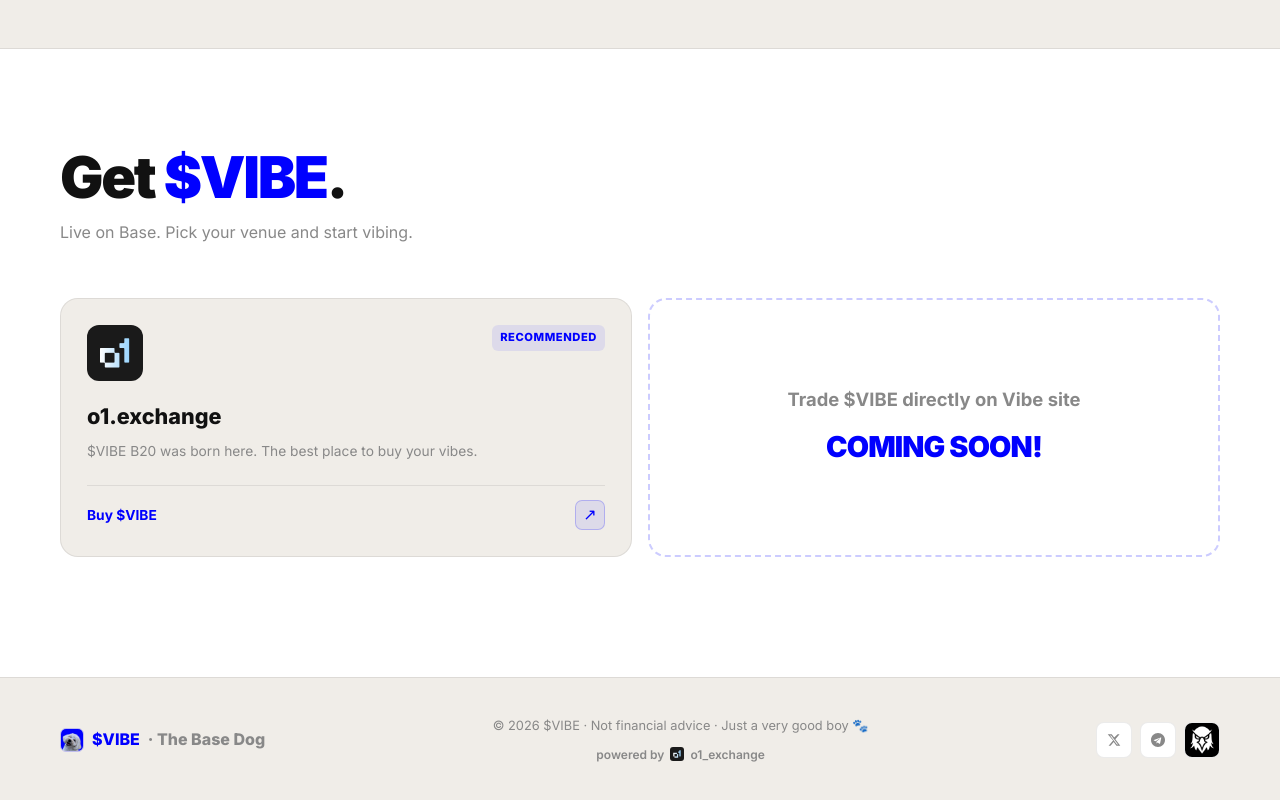
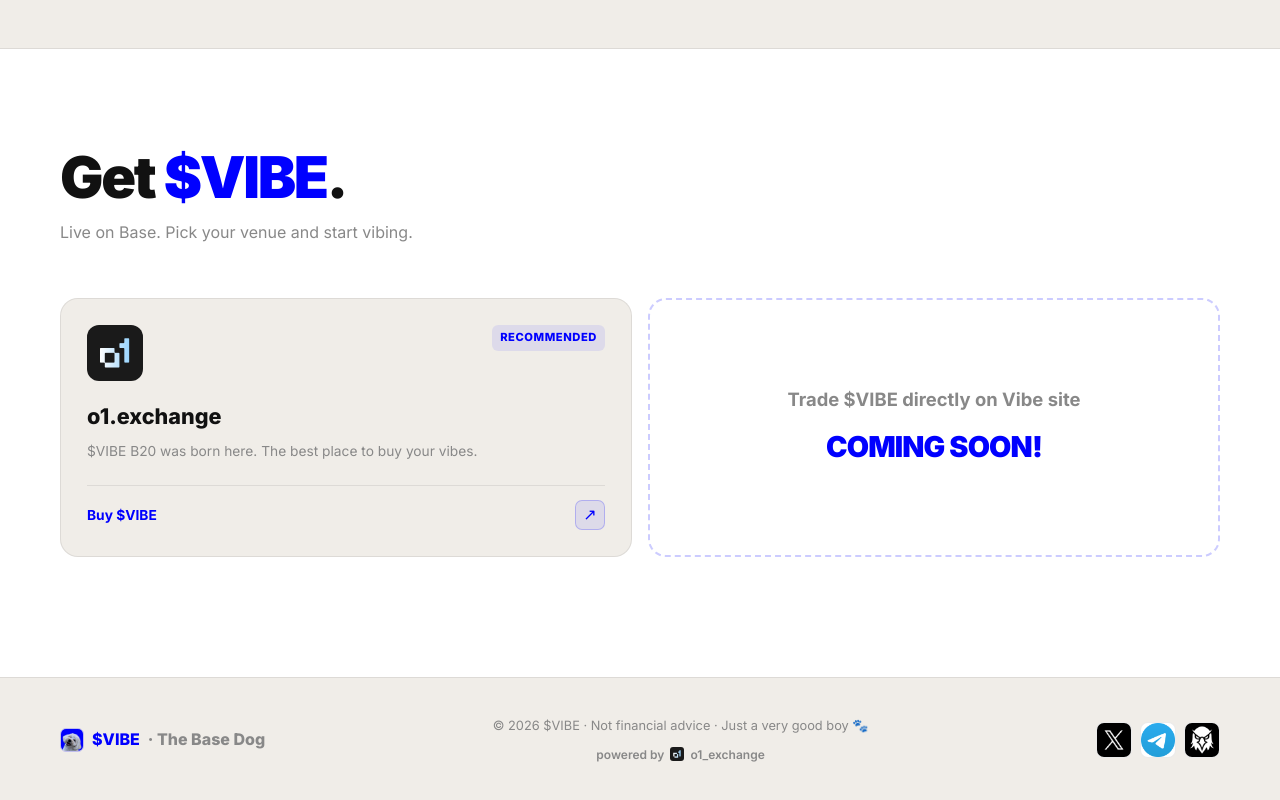
Before and after one commit to Maksyaka12/VIBE, a React (Vite) app in the folder frontend/: page / in a window 1280 px wide. Shown: the part 3784-4584 px from the top of the page. Built offline with nearby package versions, Linux system fonts and the light colour scheme.

Commit message:
style: use image logos for footer social links

```diff
--- a/frontend/src/App.jsx
+++ b/frontend/src/App.jsx
@@ -303,11 +303,11 @@ function Footer() {
           <div className="foot-pow">powered by <img src="/o1-logo.png" alt="o1" /> o1_exchange</div>
         </div>
         <div className="foot-soc">
-          <a href="#" className="soc" title="X">
-            <svg width="14" height="14" viewBox="0 0 24 24" fill="currentColor"><path d="M18.244 2.25h3.308l-7.227 8.26 8.502 11.24H16.17l-4.714-6.231-5.401 6.231H2.744l7.73-8.835L1.254 2.25H8.08l4.258 5.63 5.906-5.63Zm-1.161 17.52h1.833L7.084 4.126H5.117z"/></svg>
+          <a href="#" className="soc soc-img" title="X">
+            <img src="/x-logo.jpg" alt="X" />
           </a>
-          <a href="https://t.me/vibe_b20" target="_blank" rel="noreferrer" className="soc" title="Telegram">
-            <svg width="14" height="14" viewBox="0 0 24 24" fill="currentColor"><path d="M12 0C5.373 0 0 5.373 0 12s5.373 12 12 12 12-5.373 12-12S18.627 0 12 0zm5.562 8.247-2.035 9.587c-.148.665-.54.826-1.093.513l-3-2.21-1.447 1.394c-.16.16-.295.295-.605.295l.215-3.053 5.55-5.015c.242-.214-.051-.333-.37-.119l-6.86 4.32-2.953-.922c-.642-.2-.655-.642.135-.951l11.524-4.44c.535-.196 1.003.13.939.601z"/></svg>
+          <a href="https://t.me/vibe_b20" target="_blank" rel="noreferrer" className="soc soc-img" title="Telegram">
+            <img src="/tg-logo.webp" alt="Telegram" />
           </a>
           <a href={DEX} target="_blank" rel="noreferrer" className="soc soc-img" title="Dexscreener">
             <img src="/dexscreener-logo.jpg" alt="Dex" />
```
Also changed, not shown: frontend/public/tg-logo.webp (added).
